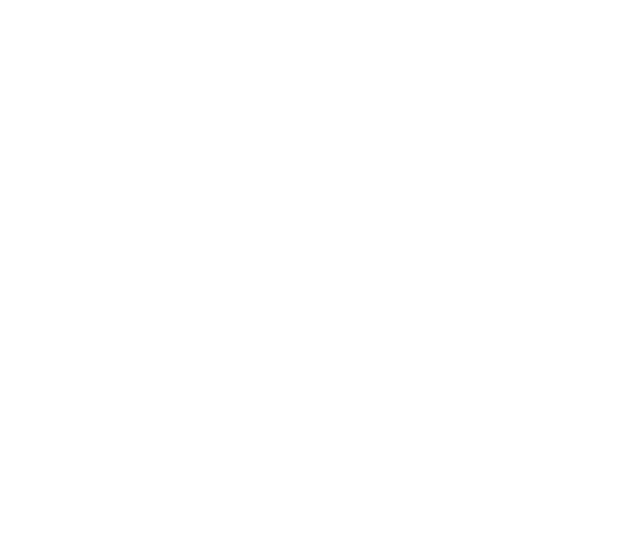
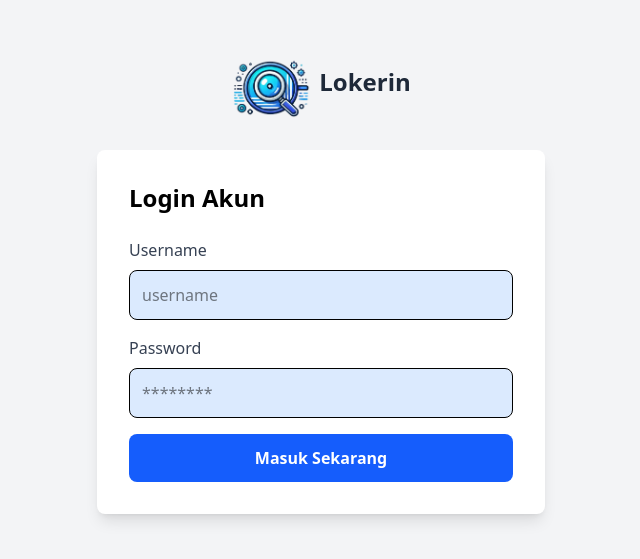
Before and after one commit to Renaldis/lokerin, a React (Vite) app: page /login in a window 1280 px wide. Before the commit this address had no page. Shown: the part 115-674 px from the top of the page, without its empty margins (319-959 px from the left). Built offline with nearby package versions, Linux system fonts and the light colour scheme.

Commit message:
add authentication with localStorage, and create modal Confirm Logout

```diff
--- a/src/App.jsx
+++ b/src/App.jsx
@@ -4,9 +4,12 @@ import Layout from "./components/layout/Layout";
 import Home from "./pages/Home";
 import JobVacancy from "./pages/JobVacancy";
 import About from "./pages/About";
+import Login from "./pages/Login";
+import GlobalProvider from "./context/GlobalProvider";
 
 function App() {
   return (
+    <GlobalProvider>
       <BrowserRouter>
         <Routes>
           <Route
@@ -33,8 +36,10 @@ function App() {
               </Layout>
             }
           />
+          <Route path="/login" element={<Login />} />
         </Routes>
       </BrowserRouter>
+    </GlobalProvider>
   );
 }
 
--- /dev/null
+++ b/src/components/button/Button.jsx
@@ -0,0 +1,10 @@
+export default function Button({ children, className, ...props }) {
+  return (
+    <button
+      className={`px-6 py-1 rounded-sm cursor-pointer ${className}`}
+      {...props}
+    >
+      {children}
+    </button>
+  );
+}
--- a/src/components/navbar/Navbar.jsx
+++ b/src/components/navbar/Navbar.jsx
@@ -1,13 +1,31 @@
 import { Link, useLocation } from "react-router-dom";
 import { useState } from "react";
-import LokerLogo from "/public/assets/siniLoker2.png";
+import LokerLogo from "/assets/siniLoker2.png";
+import { useContext } from "react";
+import { useGlobalContext } from "../../context/useGlobalContext";
+import Button from "../button/Button";
+import ConfirmModal from "../popupConfirm/Confirm";
 
 function Navbar({ ...props }) {
+  const { auth, global } = useContext(useGlobalContext);
+  const { user, authenticated } = auth;
+  const {
+    handleConfirmLogout,
+    isModalOpen,
+    setIsMenuAdminOpen,
+    isMenuAdminOpen,
+    isMenuOpen,
+    setIsMenuOpen,
+  } = global;
+
   const location = useLocation();
-  const [isMenuOpen, setIsMenuOpen] = useState(false);
 
   const toggleMenu = () => {
     setIsMenuOpen(!isMenuOpen);
+  };
+  const toggleMenuAdmin = () => {
+    setIsMenuAdminOpen(!isMenuAdminOpen);
+    isModalOpen && setIsMenuAdminOpen(false);
   };
 
   return (
@@ -65,21 +83,48 @@ function Navbar({ ...props }) {
 
         {/* Profile */}
         <div className="hidden lg:flex items-center gap-2">
-          {/* before login */}
-          <a
-            href=""
-            className="px-6 py-2 bg-blue-600 text-slate-100 rounded-lg hover:bg-blue-900 font-semibold"
+          {user ? (
+            <div
+              className="flex items-center cursor-pointer"
+              onClick={toggleMenuAdmin}
             >
-            Masuk
-          </a>
-          {/* after login */}
-          {/* <span>Renaldi Saputra</span>
+              <span>{user}</span>
               <img
                 src="https://media.istockphoto.com/id/483627817/photo/showing-off-his-pearly-whites.jpg?s=612x612&w=0&k=20&c=gk6aVVGp52YFx1ZzPVQplGc7JL5zkrfxQTuLjIn2RU8="
                 alt="man-smile"
                 className="w-10 rounded-full"
-          /> */}
+              />
             </div>
+          ) : (
+            <Link
+              to="/login"
+              className="px-6 py-2 bg-blue-600 text-slate-100 rounded-lg hover:bg-blue-900 font-semibold"
+            >
+              Masuk
+            </Link>
+          )}
+        </div>
+      </div>
+
+      {/* admin menu dropdown */}
+      <div className="absolute right-0 hidden lg:block">
+        {isMenuAdminOpen && (
+          <div className="relative px-6 pb-3 bg-white border-t border-slate-300 w-52">
+            <Link
+              to="/dashboard"
+              className={`block text-base font-semibold py-2 text-slate-600 hover:text-slate-900`}
+            >
+              Dashboard Admin
+            </Link>
+            <hr />
+            <Button
+              className="bg-red-500 hover:bg-red-800 text-white mt-2"
+              onClick={handleConfirmLogout}
+            >
+              Logout
+            </Button>
+          </div>
+        )}
       </div>
 
       {/* Dropdown Menu (Small Screens) */}
@@ -110,18 +155,35 @@ function Navbar({ ...props }) {
             Tentang Kami
           </Link>
           <div className="flex items-center gap-2 mt-3">
-            {/* before login */}
-
-            {/* after login */}
-            {/* <span>Renaldi Saputra</span>
+            {user ? (
+              <div className="flex items-center cursor-pointer">
+                <span>{user}</span>
                 <img
                   src="https://media.istockphoto.com/id/483627817/photo/showing-off-his-pearly-whites.jpg?s=612x612&w=0&k=20&c=gk6aVVGp52YFx1ZzPVQplGc7JL5zkrfxQTuLjIn2RU8="
                   alt="man-smile"
                   className="w-10 rounded-full"
-            /> */}
+                />
               </div>
+            ) : (
+              <Link
+                to="/login"
+                className="px-6 py-2 bg-blue-600 text-slate-100 rounded-lg hover:bg-blue-900 font-semibold"
+              >
+                Masuk
+              </Link>
+            )}
+          </div>
+          {user && (
+            <Button
+              className="bg-red-500 hover:bg-red-800 text-white mt-2"
+              onClick={handleConfirmLogout}
+            >
+              Logout
+            </Button>
+          )}
         </div>
       )}
+      {isModalOpen && <ConfirmModal action="Logout"></ConfirmModal>}
     </nav>
   );
 }
--- /dev/null
+++ b/src/components/popupConfirm/Confirm.jsx
@@ -0,0 +1,33 @@
+import { useContext } from "react";
+import { useGlobalContext } from "../../context/useGlobalContext";
+
+export default function ConfirmModal({ action, hidden, ...props }) {
+  const { global } = useContext(useGlobalContext);
+  const { handleLogout, setIsModalOpen } = global;
+  return (
+    <>
+      <div className="fixed inset-0 flex items-center justify-center z-50">
+        <div className="bg-white rounded-lg shadow-lg p-6 w-80">
+          <h2 className="text-lg font-bold mb-4">Confirm {action}</h2>
+          <p className="text-gray-600 mb-6">
+            Are you sure you want to {action}?
+          </p>
+          <div className="flex justify-end space-x-3">
+            <button
+              onClick={() => setIsModalOpen(false)}
+              className="px-4 py-2 rounded-lg border border-gray-300 text-gray-600 hover:bg-gray-100 cursor-pointer"
+            >
+              Cancel
+            </button>
+            <button
+              onClick={handleLogout}
+              className="px-4 py-2 bg-red-500 text-white rounded-lg hover:bg-red-600 cursor-pointer"
+            >
+              Yes
+            </button>
+          </div>
+        </div>
+      </div>
+    </>
+  );
+}
--- /dev/null
+++ b/src/context/GlobalProvider.jsx
@@ -0,0 +1,59 @@
+import { useGlobalContext } from "./useGlobalContext";
+import { useEffect, useState } from "react";
+
+function GlobalProvider(props) {
+  const [authenticated, setAuthenticated] = useState(false);
+  const [user, setUser] = useState(null);
+  const [isModalOpen, setIsModalOpen] = useState(false);
+  const [isMenuOpen, setIsMenuOpen] = useState(false);
+  const [isMenuAdminOpen, setIsMenuAdminOpen] = useState(false);
+
+  useEffect(() => {
+    const authData = JSON.parse(localStorage.getItem("auth"));
+    if (authData?.username) {
+      setAuthenticated(true);
+      setUser(authData.username);
+    } else {
+      setUser(null);
+    }
+  }, [authenticated]);
+  useEffect(() => {
+    if (isModalOpen) {
+      document.body.style.overflow = "hidden";
+    } else {
+      document.body.style.overflow = "auto";
+    }
+    return () => {
+      document.body.style.overflow = "auto";
+    };
+  }, [isModalOpen]);
+  const handleConfirmLogout = () => {
+    setIsMenuOpen(false);
+    setIsMenuAdminOpen(false);
+    setIsModalOpen(!isModalOpen);
+  };
+  const handleLogout = () => {
+    setIsModalOpen(!isModalOpen);
+    setIsMenuAdminOpen(false);
+    localStorage.removeItem("auth");
+    setAuthenticated(false);
+  };
+  const auth = { user, setUser, authenticated, setAuthenticated };
+  const global = {
+    handleConfirmLogout,
+    handleLogout,
+    isModalOpen,
+    setIsModalOpen,
+    setIsMenuAdminOpen,
+    isMenuAdminOpen,
+    setIsMenuOpen,
+    isMenuOpen,
+  };
+  return (
+    <useGlobalContext.Provider value={{ auth, global }}>
+      {props.children}
+    </useGlobalContext.Provider>
+  );
+}
+
+export default GlobalProvider;
--- /dev/null
+++ b/src/context/useGlobalContext.jsx
@@ -0,0 +1,3 @@
+import { createContext } from "react";
+
+export const useGlobalContext = createContext();
--- a/src/pages/Home.jsx
+++ b/src/pages/Home.jsx
@@ -1,6 +1,5 @@
 import { Link } from "react-router-dom";
-import bannerImg from "/public/assets/heroSiniLoker.png";
-
+import bannerImg from "/assets/heroSiniLoker.png";
 import { cardAbout, jobListings } from "../data";
 
 function Home() {
--- /dev/null
+++ b/src/pages/Login.jsx
@@ -0,0 +1,107 @@
+import logo from "/assets/siniLoker2.png";
+import { useEffect, useState } from "react";
+import { useContext } from "react";
+import { useNavigate } from "react-router-dom";
+import { useGlobalContext } from "../context/useGlobalContext";
+
+const CREDENTIALS = { username: "admin", password: "12345678" };
+
+const Login = () => {
+  const navigate = useNavigate();
+  const { auth } = useContext(useGlobalContext);
+  const { setAuthenticated, authenticated, user, setUser } = auth;
+
+  const [input, setInput] = useState({
+    username: "",
+    password: "",
+  });
+  const [passwordLength, setPasswordLength] = useState(false);
+
+  const handleInput = (e) => {
+    const { name, value } = e.target;
+    setInput({
+      ...input,
+      [name]: value,
+    });
+
+    if (name === "password" && value.length < 8) {
+      setPasswordLength(true);
+    } else if (name === "password" && value.length >= 8) {
+      setPasswordLength(false);
+    }
+  };
+
+  const handleLogin = (e) => {
+    e.preventDefault();
+    if (
+      input.username === CREDENTIALS.username &&
+      input.password === CREDENTIALS.password
+    ) {
+      setAuthenticated(true);
+      setUser(input.username);
+      localStorage.setItem(
+        "auth",
+        JSON.stringify({ username: input.username, password: input.password })
+      );
+      navigate("/dashboard");
+      setInput({
+        username: "",
+        password: "",
+      });
+    }
+  };
+  useEffect(() => {
+    console.log(authenticated);
+    console.log(user);
+  }, [authenticated, user]);
+
+  return (
+    <div className="flex flex-col items-center justify-center py-8 bg-gray-100 min-h-screen">
+      <div className="mb-8">
+        <img src={logo} alt="Workify logo" className="inline-block w-20" />
+        <span className="text-2xl font-semibold text-gray-800 ml-2">
+          Lokerin
+        </span>
+      </div>
+      <div className="bg-white p-8 rounded-lg shadow-lg w-[80%] md:w-full max-w-md">
+        <h2 className="text-2xl font-semibold mb-6">Login Akun</h2>
+        <form onSubmit={handleLogin}>
+          <div className="mb-4">
+            <label className="block text-gray-700 mb-2">Username</label>
+            <input
+              type="text"
+              className="w-full p-3 border rounded-lg bg-blue-100"
+              placeholder="username"
+              name="username"
+              value={input.username}
+              onChange={handleInput}
+            />
+          </div>
+          <div className="mb-4">
+            <label className="block text-gray-700 mb-2">Password</label>
+            <input
+              type="password"
+              className="w-full p-3 border rounded-lg bg-blue-100"
+              placeholder="********"
+              name="password"
+              value={input.password}
+              onChange={handleInput}
+              min={8}
+            />
+          </div>
+          {passwordLength && (
+            <p className="text-red-600 -mt-2 mb-2">Minimum 8 Karakter</p>
+          )}
+
+          <button
+            type="submit"
+            className="w-full bg-blue-600 text-white p-3 rounded-lg font-semibold hover:bg-blue-800 cursor-pointer"
+          >
+            Masuk Sekarang
+          </button>
+        </form>
+      </div>
+    </div>
+  );
+};
+export default Login;
```
Lines whose indentation alone changed are shown as unchanged.
